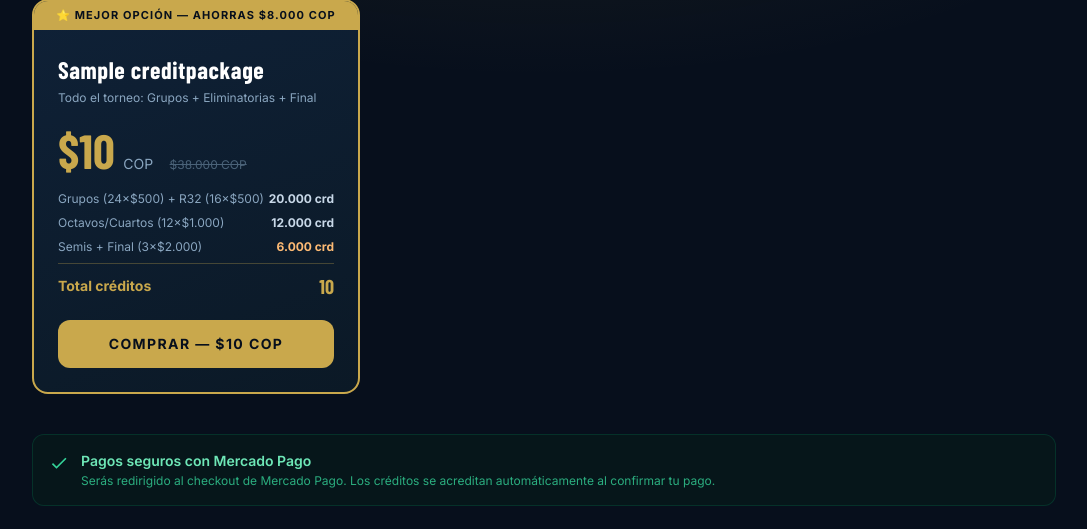
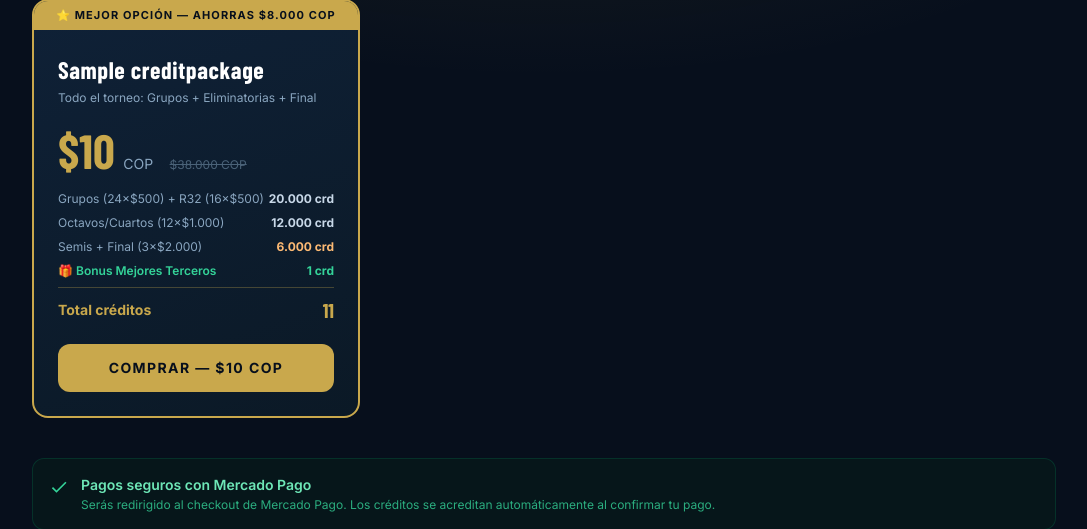
Before and after one commit to Dolopex/Wcpredictor, a Django app: page /creditos/comprar/ in a window 1280 px wide. Shown: the part 802-1331 px from the top of the page, without its empty margins (96-1183 px from the left). Run offline with Django 5.2, Linux system fonts and the light colour scheme; a user stored in the database is signed in; tables that the repository leaves empty hold one stand-in row (values such as "Sample post"); some libraries are stand-ins or nearby versions; some web fonts are replaced.

Commit message:
feat: mostrar 4.000 créditos bonus de mejores terceros en cards de compra

```diff
--- a/templates/tournament/buy_credits.html
+++ b/templates/tournament/buy_credits.html
@@ -147,9 +147,15 @@
             <span class="text-[#8AA6C0]">Semis + Final (3×$2.000)</span>
             <span class="text-orange-300 font-bold">6.000 crd</span>
           </div>
+          {% if pkg.bonus_credits %}
+          <div class="flex items-center justify-between text-xs">
+            <span class="text-emerald-400 font-semibold">🎁 Bonus Mejores Terceros</span>
+            <span class="text-emerald-400 font-bold">{{ pkg.bonus_credits|crd }} crd</span>
+          </div>
+          {% endif %}
           <div class="flex items-center justify-between border-t border-gold/30 pt-2">
             <span class="text-gold font-bold text-sm">Total créditos</span>
-            <span class="font-display font-black text-gold text-xl">{{ pkg.credits_amount|crd }}</span>
+            <span class="font-display font-black text-gold text-xl">{{ pkg.total_credits|crd }}</span>
           </div>
         </div>
 
@@ -192,9 +198,15 @@
             <span class="text-[#8AA6C0]">24 apuestas × $500</span>
             <span class="text-[#C8D8E8] font-bold">{{ pkg.credits_amount|crd }} crd</span>
           </div>
+          {% if pkg.bonus_credits %}
+          <div class="flex items-center justify-between text-xs">
+            <span class="text-emerald-400 font-semibold">🎁 Bonus Mejores Terceros</span>
+            <span class="text-emerald-400 font-bold">{{ pkg.bonus_credits|crd }} crd</span>
+          </div>
+          {% endif %}
           <div class="flex items-center justify-between border-t border-[#1A2E48] pt-2">
             <span class="text-[#8AA6C0] font-bold text-sm">Total créditos</span>
-            <span class="font-display font-black text-white text-xl">{{ pkg.credits_amount|crd }}</span>
+            <span class="font-display font-black text-white text-xl">{{ pkg.total_credits|crd }}</span>
           </div>
         </div>
 
```
